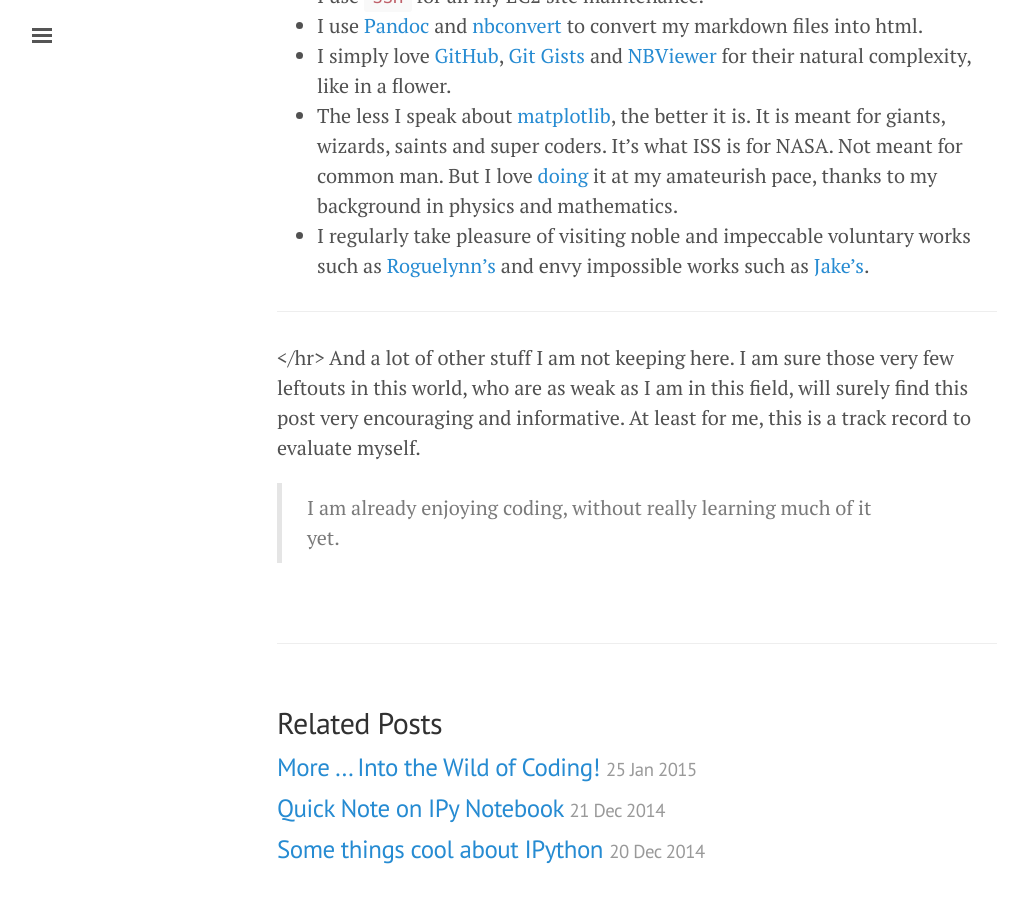
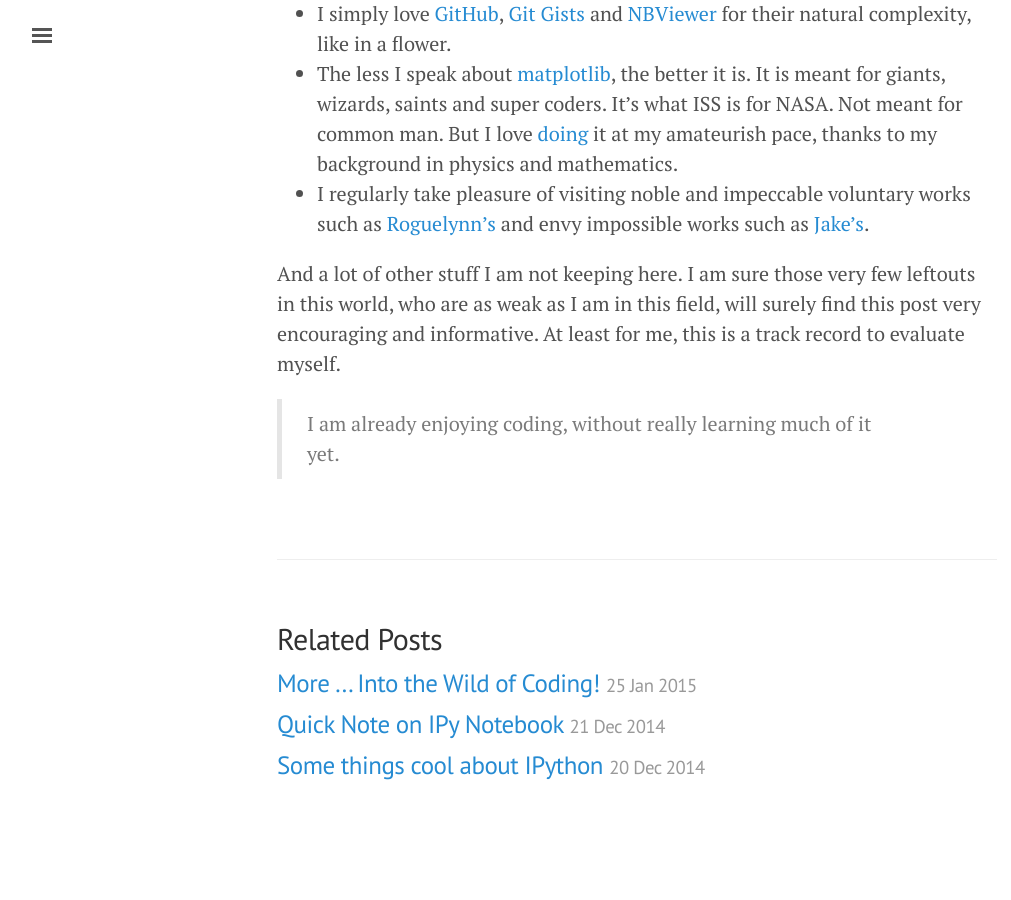
Before and after one commit to SurAnand/suranand.github.io, a Jekyll site: the page built from _posts/2015-01-23-wild_coding.md, in a window 1280 px wide and 900 px high, scrolled down 1993 px. Shown: the whole window, without its empty margins (3-1014 px from the left). Built offline with Jekyll 4.4.1, drawn with Linux system fonts in a browser that asks for light colours; after the commit the page ends 2835 px from its top, so only the background shows below that.

Commit message:
Updated a post

```diff
--- a/_posts/2015-01-23-wild_coding.md
+++ b/_posts/2015-01-23-wild_coding.md
@@ -17,8 +17,6 @@ Computers are really gentle in this case. They are never so harsh and sarcastic
 
 Logic is all that it takes. It is not easy. But it is essential. I believe now that programming may make me a better thinker. A logical thinker. I am not there yet, I will soon be. At least, now I have my favorite tools that I use at my disposal which I consider a great upgrade of myself.
 
-<hr>
-
 - I use [Atom](http://atom.io/) for a lot of writing material such as this post. Atom and [Light Table](http://lighttable.com/) are currently my favorite editors. [PyCharm](https://www.jetbrains.com/pycharm/) is currently my favorite IDE.
 - I extensively use [markdown](http://daringfireball.net/projects/markdown/) language for all these posts.
 - I am huge fan, follower and user of [IPython NoteBook](http://ipython.org/notebook.html).
@@ -28,7 +26,7 @@ Logic is all that it takes. It is not easy. But it is essential. I believe now t
 - I simply love [GitHub](http://github.com/pyas/), [Git Gists](http://gist.github.com) and [NBViewer](http://nbviewer.ipython.org/) for their natural complexity, like in a flower.
 - The less I speak about [matplotlib](http://matplotlib.org/), the better it is. It is meant for giants, wizards, saints and super coders. It's what ISS is for NASA. Not meant for common man. But I love [doing](http://pyas.me/sci-num/intro_matplotlib_21j15.html) it at my amateurish pace, thanks to my background in physics and mathematics.
 - I regularly take pleasure of visiting noble and impeccable voluntary works such as [Roguelynn's](http://newcoder.io) and envy impossible works such as [Jake's](http://jakevdp.github.io/blog/2012/09/05/quantum-python/).
-<hr></hr>
+
 And a lot of other stuff I am not keeping here. I am sure those very few leftouts in this world, who are as weak as I am in this field, will surely find this post very encouraging and informative. At least for me, this is a track record to evaluate myself.
 
 > I am already enjoying coding, without really learning much of it yet.
```
